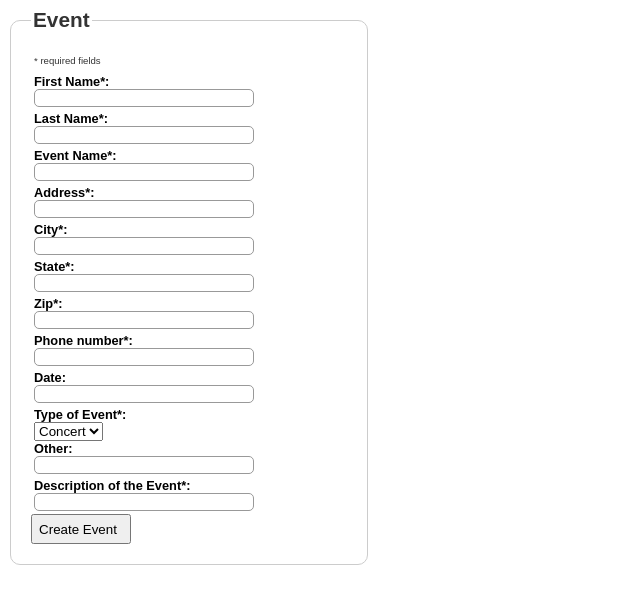
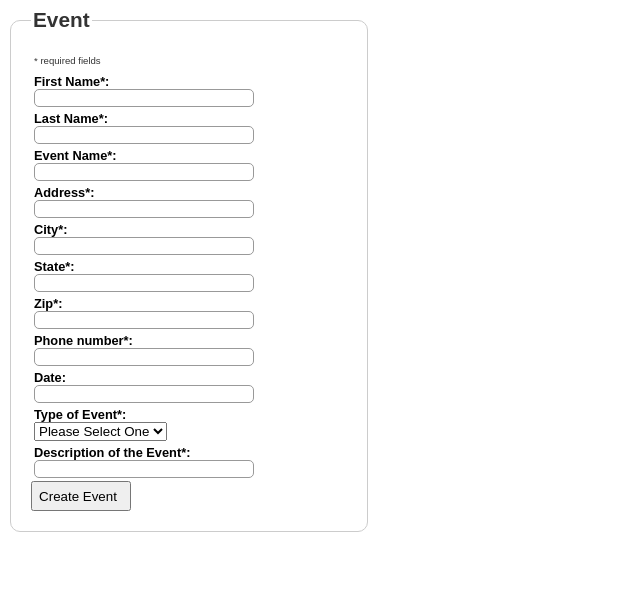
Before and after one commit to flake79936/JETDEVLLC, a PHP site: page /EventCreation.php in a window 1280 px wide. Shown: the top 604 px of the page, without its empty margins (0-640 px from the left). Run offline with PHP 8.4, Linux system fonts and the light colour scheme; some libraries are stand-ins or nearby versions.

Commit message:
Script added
added script that allows to choose whether the event is 'other' or not.
in the 'EventCreation.php' file

```diff
--- a/EventCreation.php
+++ b/EventCreation.php
@@ -33,6 +33,21 @@
 		<script>
 			$(function() {
 				$("#Edate").datepicker();
+			});
+		</script>
+		<!--Script to show whether the event is 'Other'-->
+		<script type="text/javascript">
+			$(document).ready(function(){
+				$("#other").hide();
+				$("select").change(function(){
+					$("select option:selected").each(function(){
+						if($(this).attr("value") === "Other"){
+							$("#other").show();
+						} else {
+							$("#other").hide();
+						}
+					});
+				}).change();
 			});
 		</script>
 	</head>
@@ -131,26 +146,30 @@
 						</tr>
 
 						<!--Type of Event-->
-						<script>
-							//TO DO CODE...
-						</script>
-
 						<tr>
 							<td class="container">
 								<label for="Etype">Type of Event*: </label><br/>
 								<select>
+								 <option>Please Select One</option>
 								 <option value="Concert">Concert</option>
  								 <option value="Fair">Fair</option>
 							     <option value="Art">Art</option>
   								 <option value="Social">Social</option>
+  								 <option value="Other">Other</option>
 								</select>
-								<br/>
+
+								<!--<input type="text" name="Etype" id="Etype" value="<?php echo $fgmembersite->SafeDisplay("Etype") ?>" maxlength="50" /><br/>-->
+							</td>
+						</tr>
+
+						<!--Other 'option'-->
+						<tr id="other">
+							<td>
 								<label for="Etype">Other: </label><br/>
-								<input type="text" name="Etype" id="Etype" value="<?php echo $fgmembersite->SafeDisplay("Etype") ?>" maxlength="50" /><br/>
+								<textarea rows="3" cols="40" name="Etype" id="Etype" value="<?php echo $fgmembersite->SafeDisplay("Etype") ?>"></textarea>
 								<span id="event_Etype_errorloc" class="error"></span>
 							</td>
 						</tr>
-
 						<!--Description-->
 						<tr>
 							<td class="container">
```
